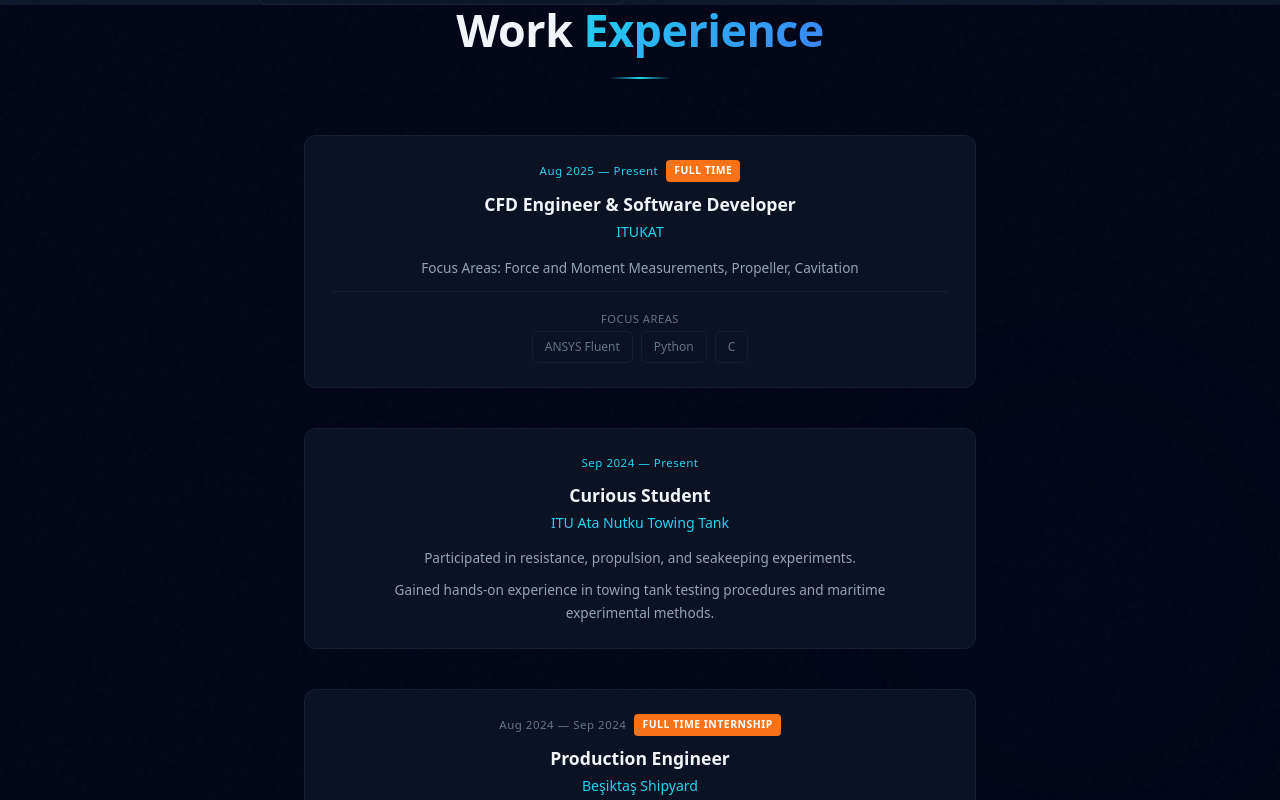
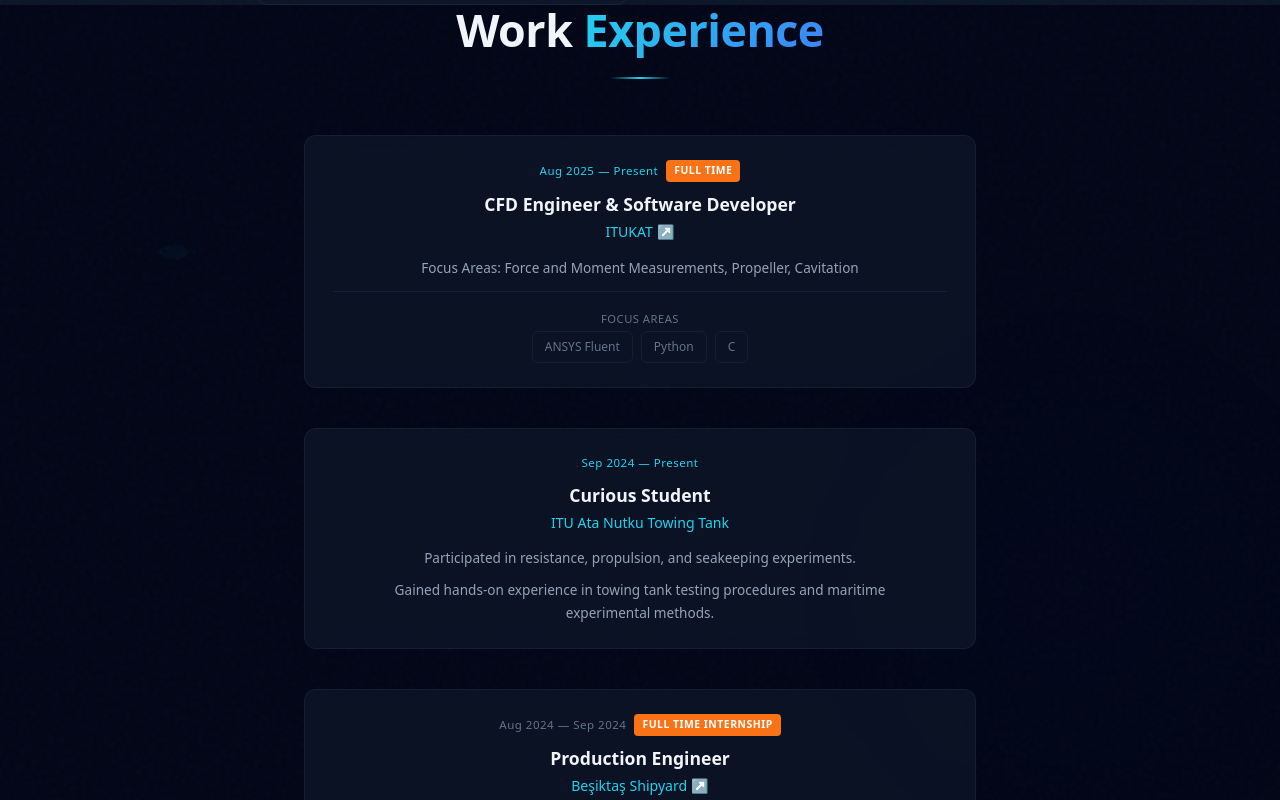
Before and after one commit to muhammetaliyavuz-itu/muhammetaliyavuz-itu.github.io, a Next.js app in the folder portfolio-next/: page / in a window 1280 px wide. Shown: the part 1820-2620 px from the top of the page. Built offline with nearby package versions, Linux system fonts and the light colour scheme.

Commit message:
Add company links, floating fish animation, and bubble particles to Experience section

```diff
--- a/portfolio-next/app/components/Experience.tsx
+++ b/portfolio-next/app/components/Experience.tsx
@@ -8,6 +8,7 @@
         period: "Aug 2025 — Present",
         title: "CFD Engineer & Software Developer",
         company: "ITUKAT",
+        companyUrl: "https://itukat.itu.edu.tr/en/home/",
         current: true,
         fullTime: true,
         bullets: [
@@ -33,6 +34,7 @@
         period: "Aug 2024 — Sep 2024",
         title: "Production Engineer",
         company: "Beşiktaş Shipyard",
+        companyUrl: "https://www.besiktasshipyard.com/",
         current: false,
         fullTime: true,
         internship: true,
@@ -91,12 +93,67 @@
     }),
 };
 
+/* Floating fish SVG silhouettes */
+function SwimmingFish() {
+    const fishConfigs = [
+        { size: 40, top: "18%", duration: 28, delay: 0, reverse: false, opacity: 0.035 },
+        { size: 28, top: "45%", duration: 35, delay: 8, reverse: true, opacity: 0.025 },
+        { size: 52, top: "72%", duration: 42, delay: 15, reverse: false, opacity: 0.03 },
+        { size: 22, top: "30%", duration: 30, delay: 22, reverse: true, opacity: 0.02 },
+    ];
+    return (
+        <>
+            {fishConfigs.map((f, i) => (
+                <div key={i} style={{
+                    position: "absolute", top: f.top, zIndex: 0, opacity: f.opacity, pointerEvents: "none",
+                    animation: `${f.reverse ? "fishSwimReverse" : "fishSwim"} ${f.duration}s linear ${f.delay}s infinite`,
+                    ...(f.reverse ? { right: "-60px" } : { left: "-60px" }),
+                }}>
+                    <svg width={f.size} height={f.size * 0.5} viewBox="0 0 80 40" fill="none" xmlns="http://www.w3.org/2000/svg"
+                        style={{ transform: f.reverse ? "scaleX(1)" : "scaleX(-1)" }}>
+                        <path d="M70 20C70 20 60 5 40 5C20 5 8 15 2 20C8 25 20 35 40 35C60 35 70 20 70 20Z" fill="var(--cy)" />
+                        <path d="M72 20L80 12V28L72 20Z" fill="var(--cy)" />
+                        <circle cx="18" cy="18" r="2.5" fill="var(--bg)" />
+                    </svg>
+                </div>
+            ))}
+        </>
+    );
+}
+
+/* Rising bubble particles */
+function Bubbles() {
+    const bubbles = [
+        { size: 4, left: "12%", duration: 14, delay: 0 },
+        { size: 6, left: "28%", duration: 18, delay: 5 },
+        { size: 3, left: "55%", duration: 12, delay: 2 },
+        { size: 5, left: "72%", duration: 20, delay: 10 },
+        { size: 3, left: "88%", duration: 16, delay: 7 },
+        { size: 4, left: "40%", duration: 22, delay: 14 },
+    ];
+    return (
+        <>
+            {bubbles.map((b, i) => (
+                <div key={i} style={{
+                    position: "absolute", bottom: "-10px", left: b.left, zIndex: 0,
+                    width: b.size, height: b.size, borderRadius: "50%",
+                    border: "1px solid var(--cy)", opacity: 0,
+                    animation: `rise ${b.duration}s ease-in ${b.delay}s infinite`,
+                    pointerEvents: "none",
+                }} />
+            ))}
+        </>
+    );
+}
+
 export default function Experience() {
     const timeline = useOnScreen();
 
     return (
         <section className="py-24 noise-overlay flex flex-col items-center w-full" id="experience" style={{ position: "relative", overflow: "hidden" }}>
             <div className="aurora-glow" style={{ top: "20%", right: "-5%", background: "radial-gradient(circle, rgba(59,130,246,0.04) 0%, transparent 70%)", animationDelay: "3s" }} />
+            <SwimmingFish />
+            <Bubbles />
 
             <div className="max-w-[1160px] mx-auto px-8 relative z-10 flex flex-col items-center w-full">
                 <motion.div initial={{ opacity: 0, y: 30 }} whileInView={{ opacity: 1, y: 0 }} viewport={{ once: true }} transition={{ duration: 0.6 }} className="section-line mb-16 text-center w-full">
@@ -162,15 +219,26 @@
                                 }}>
                                     {exp.title}
                                 </h3>
-                                <p style={{
-                                    fontFamily: "var(--fb)",
-                                    fontSize: "0.88rem",
-                                    color: "var(--cy)",
-                                    fontWeight: 500,
-                                    marginBottom: "0.75rem",
-                                }}>
-                                    {exp.company}
-                                </p>
+                                {exp.companyUrl ? (
+                                    <a href={exp.companyUrl} target="_blank" rel="noopener noreferrer"
+                                        style={{
+                                            fontFamily: "var(--fb)", fontSize: "0.88rem", color: "var(--cy)",
+                                            fontWeight: 500, marginBottom: "0.75rem", display: "block",
+                                            textDecoration: "none", transition: "opacity 0.2s ease",
+                                        }}
+                                        onMouseEnter={(e) => { e.currentTarget.style.opacity = "0.75"; e.currentTarget.style.textDecoration = "underline"; }}
+                                        onMouseLeave={(e) => { e.currentTarget.style.opacity = "1"; e.currentTarget.style.textDecoration = "none"; }}
+                                    >
+                                        {exp.company} ↗
+                                    </a>
+                                ) : (
+                                    <p style={{
+                                        fontFamily: "var(--fb)", fontSize: "0.88rem", color: "var(--cy)",
+                                        fontWeight: 500, marginBottom: "0.75rem",
+                                    }}>
+                                        {exp.company}
+                                    </p>
+                                )}
 
                                 <ul className="flex flex-col gap-2 mb-4 items-center">
                                     {exp.bullets.map((b, bi) => (
--- a/portfolio-next/app/globals.css
+++ b/portfolio-next/app/globals.css
@@ -280,6 +280,16 @@
 
   100% {
     transform: translateX(calc(100vw + 200px)) scaleX(-1);
+  }
+}
+
+@keyframes fishSwimReverse {
+  0% {
+    transform: translateX(calc(100vw + 200px));
+  }
+
+  100% {
+    transform: translateX(-200px);
   }
 }
 
```
